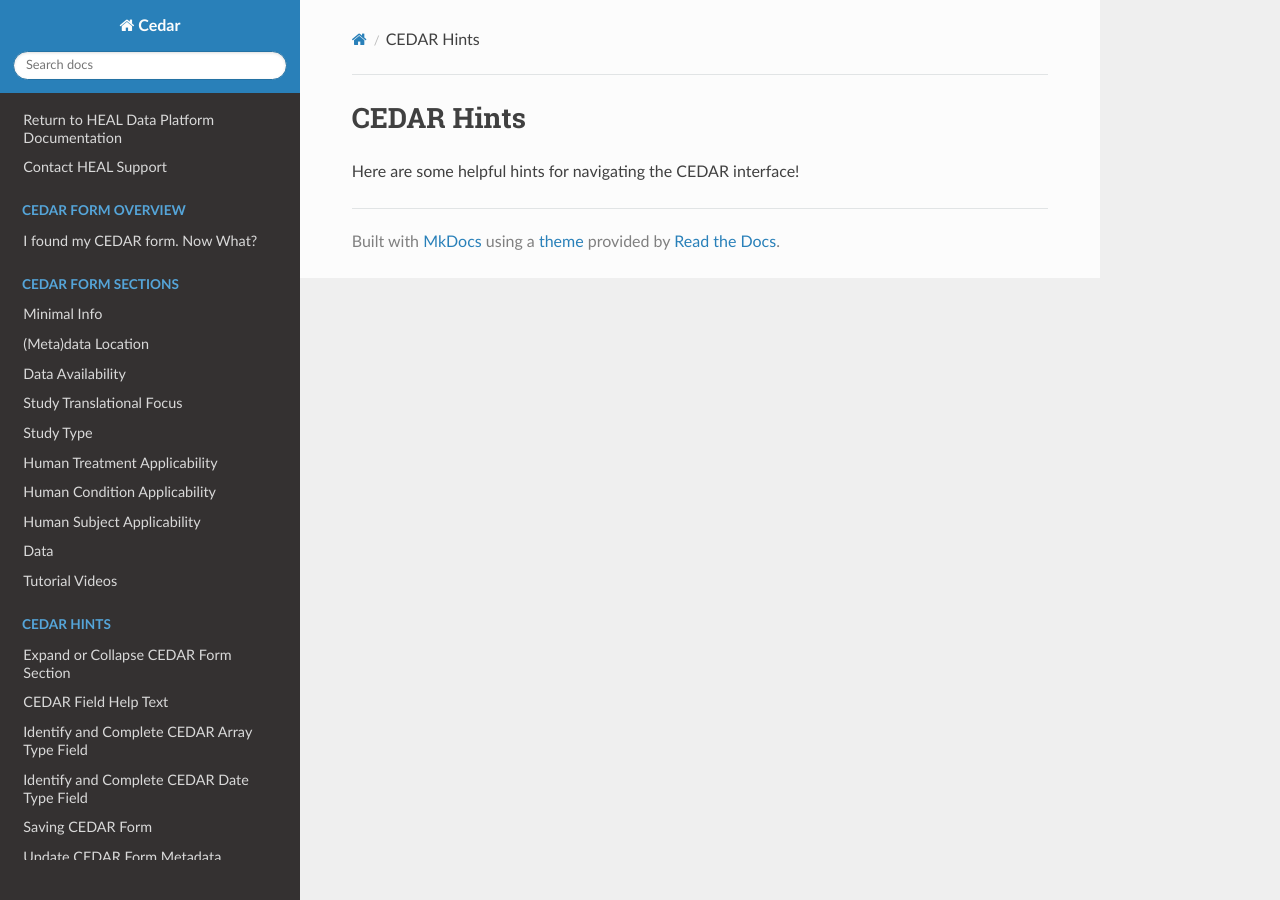
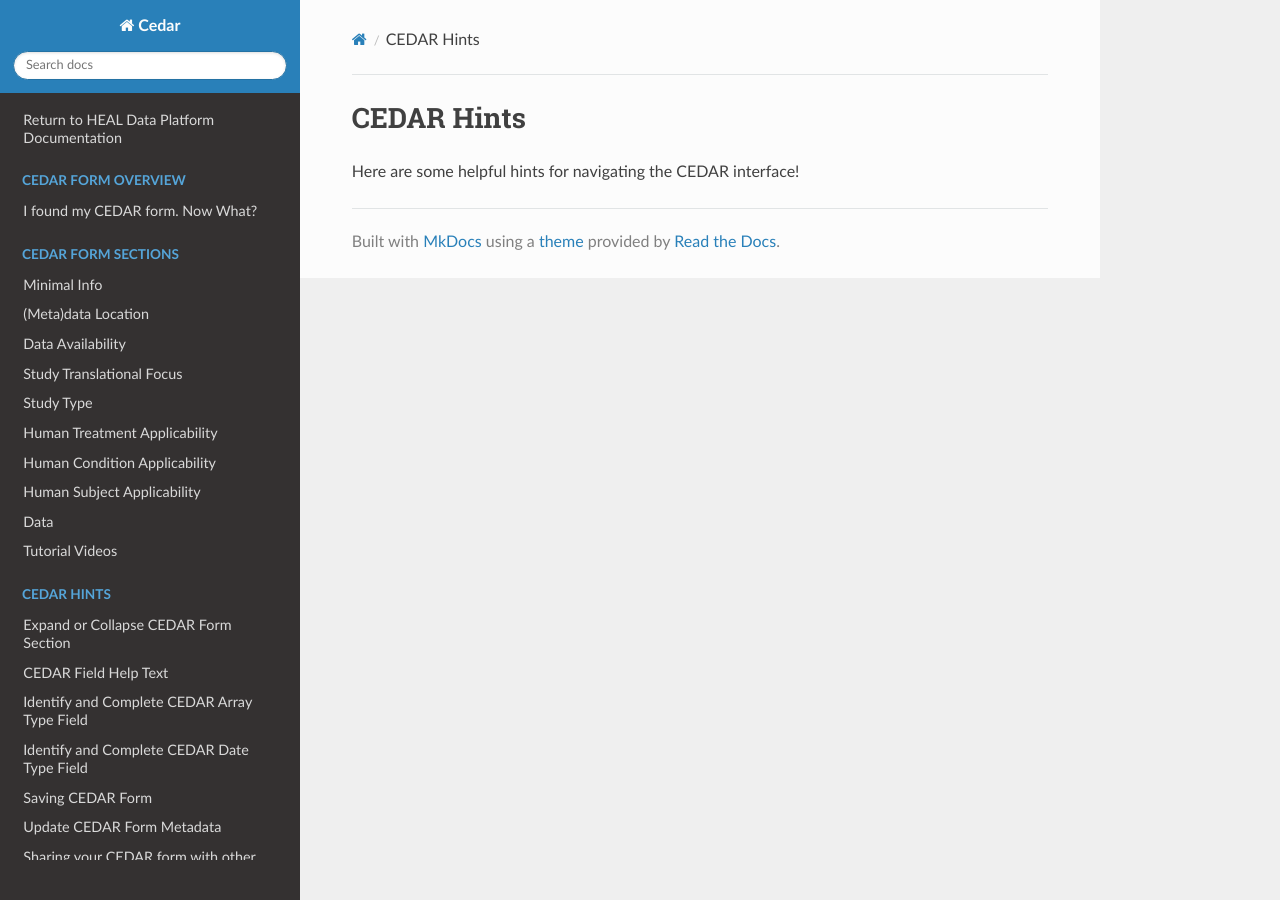
Before and after one commit to HEAL/cedar-form-docs, an MkDocs documentation site: the page built from docs/cedar-hints.md, in a window 1280 px wide. Built offline with MkDocs 1.6.1, drawn with Linux system fonts in a browser that asks for light colours; nearby versions of some CDN libraries.

Commit message:
Update mkdocs.yml

```diff
--- a/mkdocs.yml
+++ b/mkdocs.yml
@@ -1,7 +1,7 @@
 site_name: Cedar
 nav:
     - Return to HEAL Data Platform Documentation: https://heal.github.io/platform-documentation/
-    - Contact HEAL Support: mailto:heal-support@datacommons.io
+#     - Contact HEAL Support: mailto:heal-support@datacommons.io
     - CEDAR Form Overview:
       - I found my CEDAR form. Now What?: index.md
     - CEDAR Form Sections:
```
